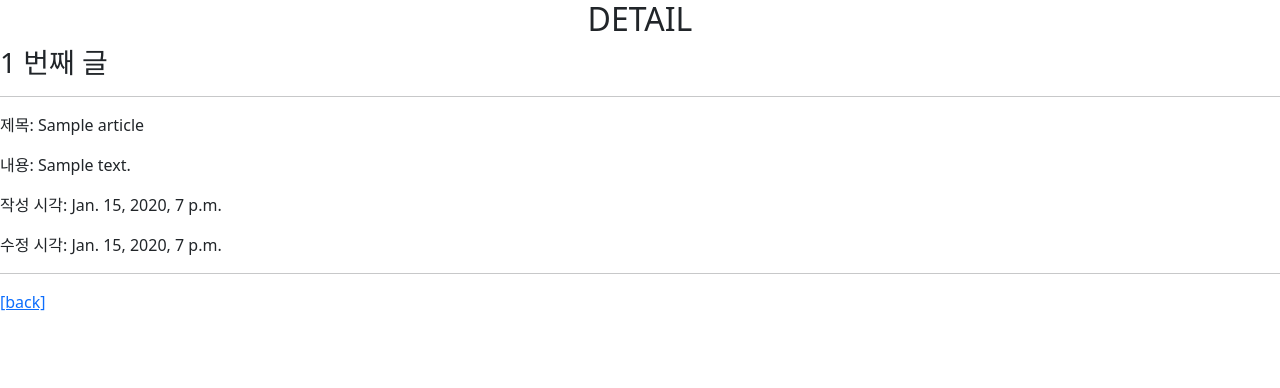
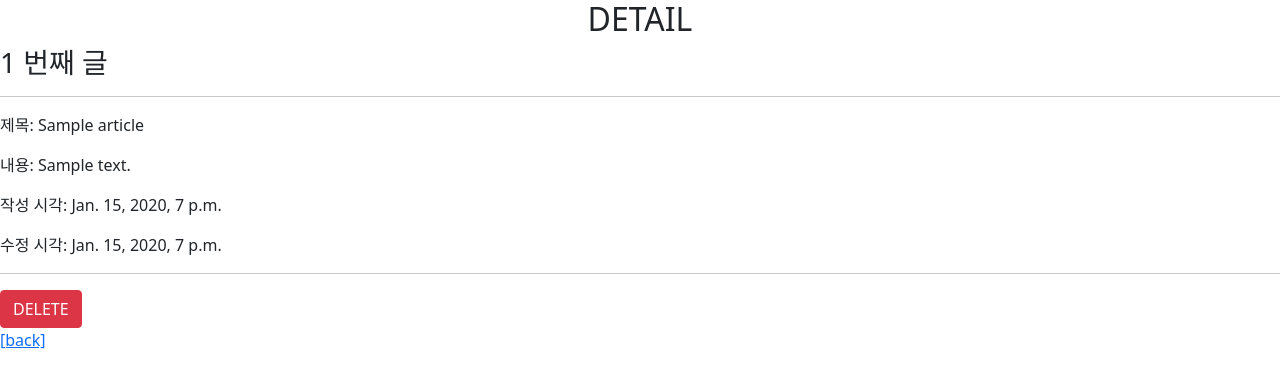
Before and after one commit to cheecrma/Practice, a Django app: page /articles/1/ in a window 1280 px wide. Shown: the top 388 px of the page. Run offline with Django 3.2, Linux system fonts and the light colour scheme; tables that the repository leaves empty hold one stand-in row (values such as "Sample post").

Commit message:
delete function update

```diff
--- a/practice2_django_CRUD_article/articles/templates/articles/detail.html
+++ b/practice2_django_CRUD_article/articles/templates/articles/detail.html
@@ -9,5 +9,11 @@
   <p>작성 시각: {{ article.created_at }} </p>
   <p>수정 시각: {{ article.updated_at }} </p>
   <hr>
+
+  <form action="{% url 'articles:delete' article.pk %}" method="POST">
+    {% csrf_token %}
+    <button class="btn btn-danger">DELETE</button>
+  </form>
+
   <a href="{% url 'articles:index' %}">[back]</a>
 {% endblock content %}
--- a/practice2_django_CRUD_article/articles/urls.py
+++ b/practice2_django_CRUD_article/articles/urls.py
@@ -7,4 +7,5 @@ urlpatterns = [
     path('new/', views.new, name='new'),
     path('create/', views.create, name='create'),
     path('<int:pk>/', views.detail, name='detail'),
+    path('<int:pk>/delete/', views.delete, name='delete'),
 ]
--- a/practice2_django_CRUD_article/articles/views.py
+++ b/practice2_django_CRUD_article/articles/views.py
@@ -21,3 +21,11 @@ def detail(request, pk):
     article = Article.objects.get(pk=pk)
     context = { 'article': article, }
     return render(request, 'articles/detail.html', context)
+
+def delete(request, pk):
+    article = Article.objects.get(pk=pk)
+    if request.method == 'POST':
+        article.delete()
+        return redirect('articles:index')
+    else:
+        return redirect('articles:detail', article.pk)
```
Also changed, not shown: practice2_django_CRUD_article/README.md.
